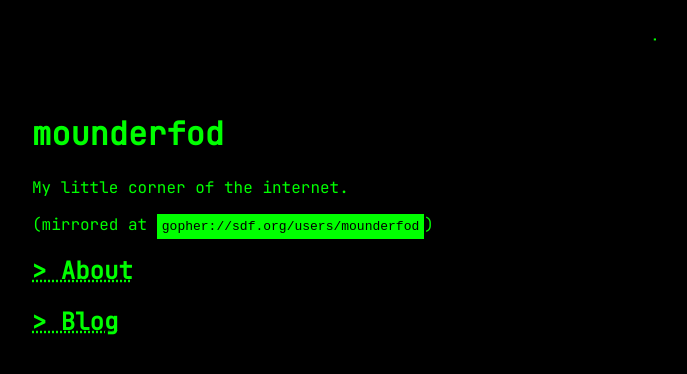
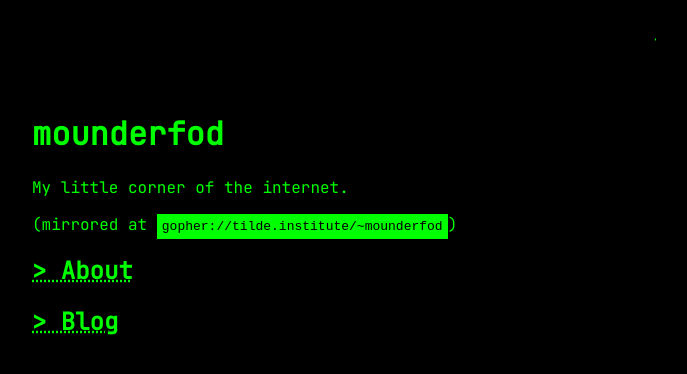
Before and after one commit to mounderfod/mounderfod.github.io, a Jekyll site: the page built from index.md, in a window 1280 px wide. Shown: the top 374 px of the page, without its empty margins (296-983 px from the left). Built offline with Jekyll 4.4.1, drawn with Linux system fonts in a browser that asks for light colours.

Commit message:
Update gopher link

```diff
--- a/index.md
+++ b/index.md
@@ -8,7 +8,7 @@ permalink: /
 
 My little corner of the internet.
 
-(mirrored at `gopher://sdf.org/users/mounderfod`)
+(mirrored at `gopher://tilde.institute/~mounderfod`)
 
 ## [About](/about)
 ## [Blog](/blog)
```
